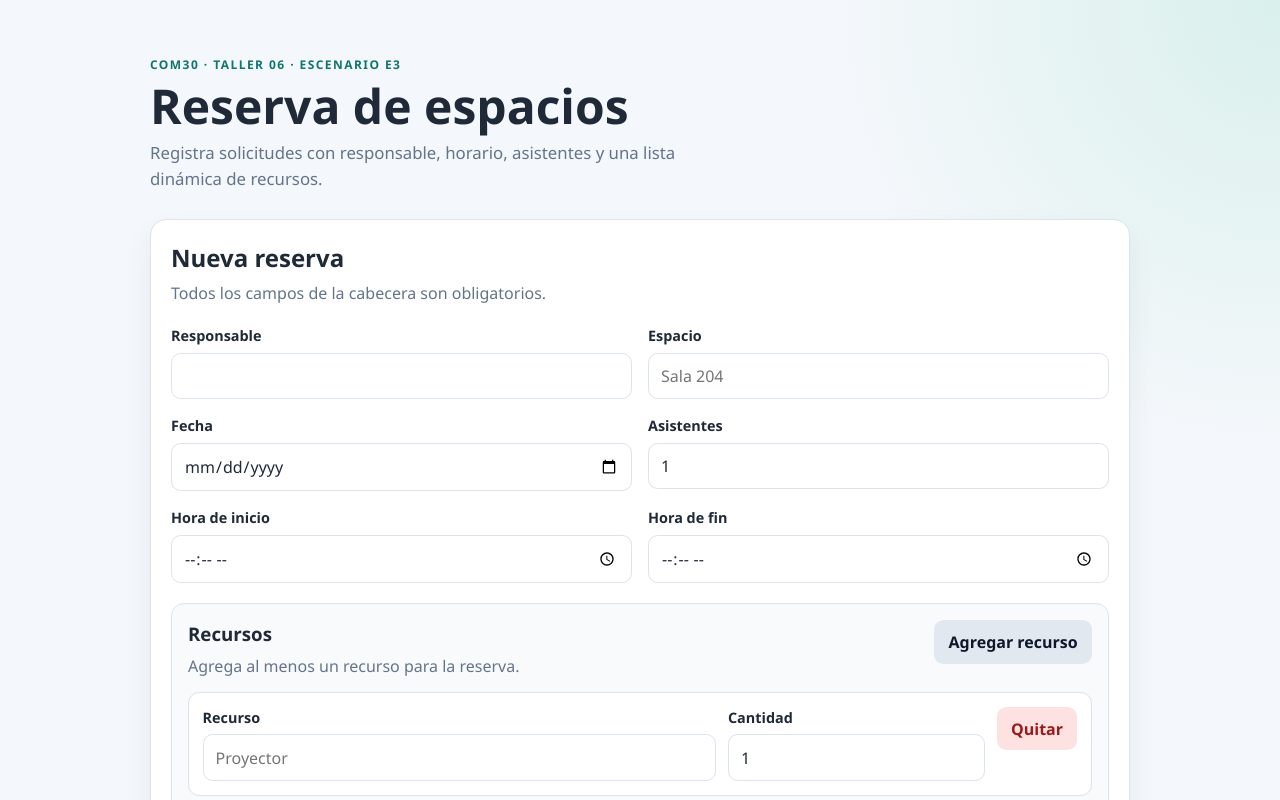
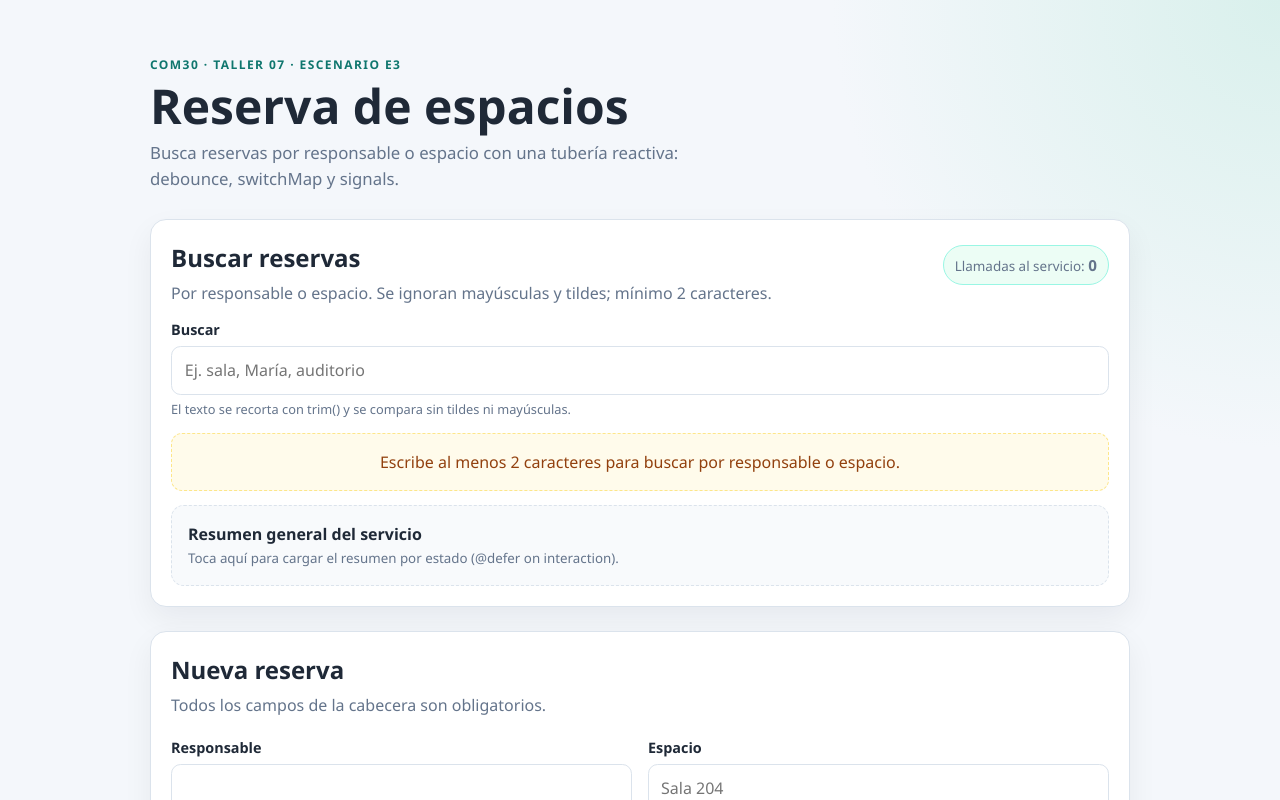
Before and after one commit to BRYANMN0305/COM30_S07_taller06, an Angular app: page / in a window 1280 px wide. Shown: the top 800 px of the page. Built offline with nearby package versions, Linux system fonts and the light colour scheme.

Commit message:
T07: actualizar encabezado, orden de la pantalla y README

```diff
--- a/src/app/app.html
+++ b/src/app/app.html
@@ -1,12 +1,13 @@
 <main class="contenedor">
   <header class="cabecera">
-    <p class="eyebrow">COM30 · Taller 06 · Escenario E3</p>
+    <p class="eyebrow">COM30 · Taller 07 · Escenario E3</p>
     <h1>Reserva de espacios</h1>
     <p class="descripcion">
-      Registra solicitudes con responsable, horario, asistentes y una lista dinámica de recursos.
+      Busca reservas por responsable o espacio con una tubería reactiva: debounce, switchMap y
+      signals.
     </p>
   </header>
 
+  <app-registro-lista />
   <app-registro-form />
-  <app-registro-lista />
 </main>
--- a/src/index.html
+++ b/src/index.html
@@ -2,7 +2,7 @@
 <html lang="es">
 <head>
   <meta charset="utf-8">
-  <title>COM30 · Taller 06 · Reserva de espacios</title>
+  <title>COM30 · Taller 07 · Reserva de espacios</title>
   <base href="/">
   <meta name="viewport" content="width=device-width, initial-scale=1">
 </head>
```
Also changed, not shown: 1 other file (tests, documents, lock files or other folders).
